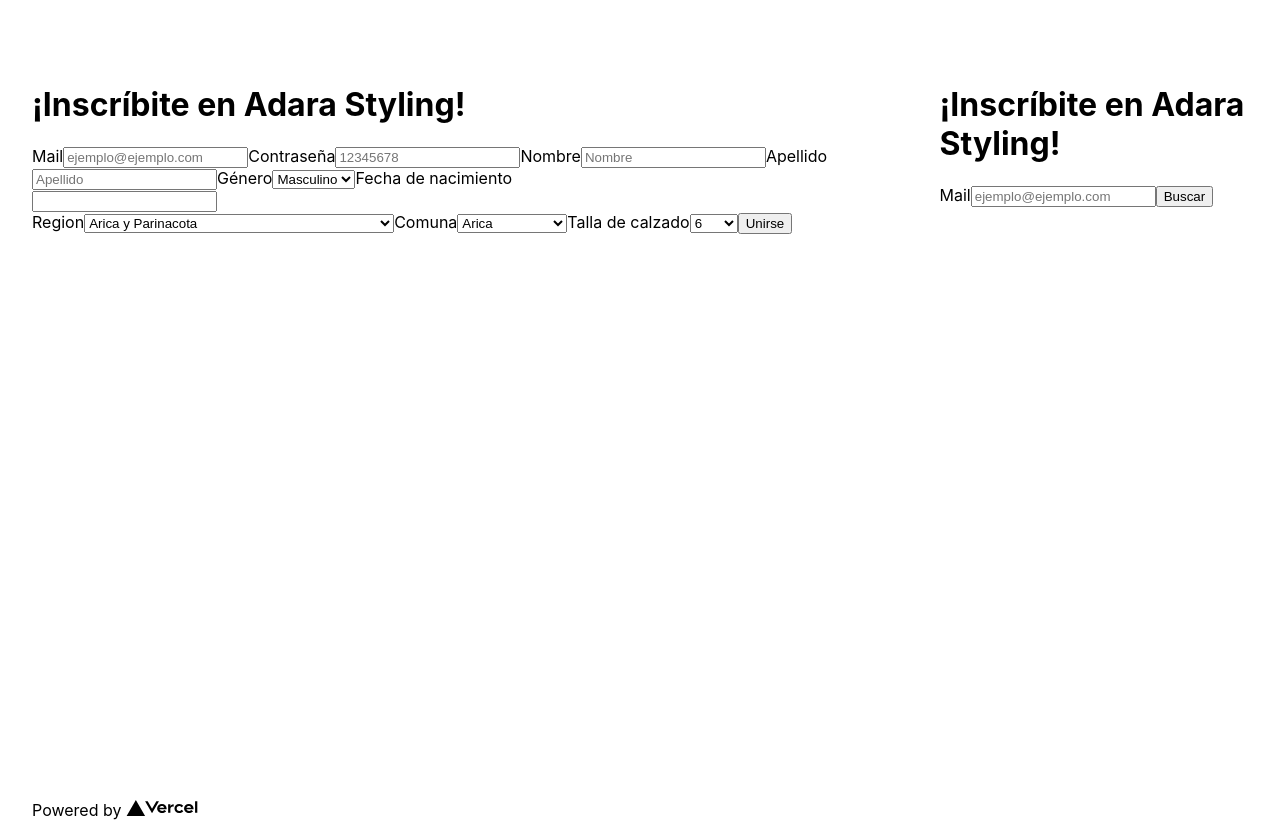
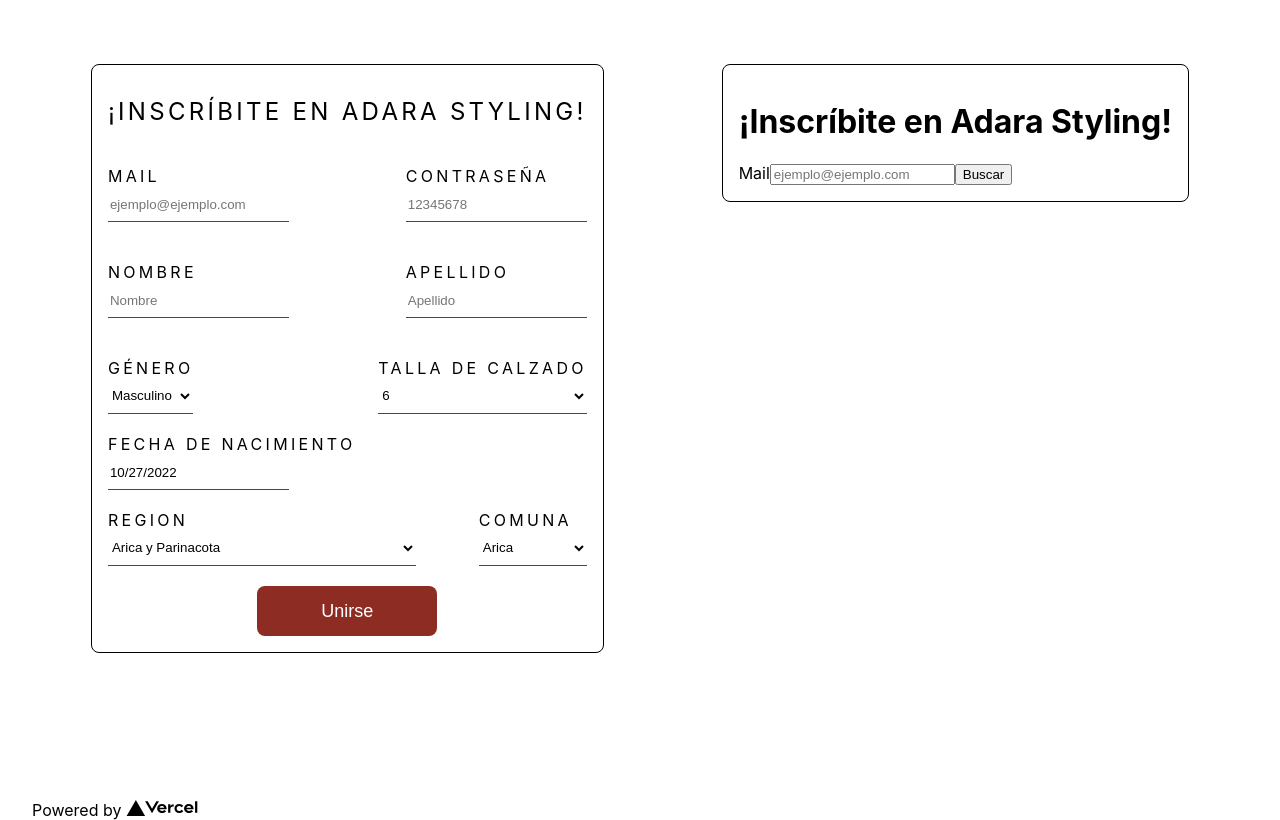
Before and after one commit to jaromero6/adara_form, a Next.js app in the folder frontend/: page / in a window 1280 px wide. Built offline with nearby package versions, Linux system fonts and the light colour scheme.

Commit message:
styles: Add styles to register form

```diff
--- a/frontend/components/RegisterForm.js
+++ b/frontend/components/RegisterForm.js
@@ -1,7 +1,8 @@
 import React, { useState } from 'react';
 
-import {isError, useMutation} from 'react-query';
+import { useMutation } from 'react-query';
 import DatePicker from "react-datepicker";
+import'react-datepicker/dist/react-datepicker.css'
 
 import regions from '../utils/regions.json';
 import {menShoeSize, womenShoeSize} from '../utils/shoeSize';
@@ -18,9 +19,9 @@
   const [firstName, setFirstName] = useState('');
   const [lastName, setLastName] = useState('');
   const [gender, setGender] = useState('M');
-  const [birthday, setBirthday] = useState('');
+  const [birthday, setBirthday] = useState(new Date());
   const [region, setRegion] = useState(allRegions[0]);
-  const [commune, setCommune] = useState(allRegions[0][0]);
+  const [commune, setCommune] = useState(regions[allRegions[0]][0]);
   const [shoeSize, setShowSize] = useState('');
 
   const [error, setError] = useState('');
@@ -108,50 +109,44 @@
 
   return (
         <div className={styles.formContainer}>
-            <h1>¡Inscríbite en Adara Styling!</h1>
-            <label>Mail</label>
-            <input type="text" value={mail} onChange={handleMail} placeholder="ejemplo@ejemplo.com" />
+            <h1 className={styles.title}>¡Inscríbite en Adara Styling!</h1>
 
-            <label>Contraseña</label>
-            <input type="password" value={password} onChange={handlePassword} placeholder="12345678" />
+            <div className={styles.row}>
+              <div className={styles.dataSection}>
+                <div className={styles.label}>Mail</div>
+                <input type="text" className={styles.inputStyle} value={mail} onChange={handleMail} placeholder="ejemplo@ejemplo.com" />
+              </div>
+              <div className={styles.dataSection}>
+                <div className={styles.label}>Contraseña</div>
+                <input type="password" className={styles.inputStyle} value={password} onChange={handlePassword} placeholder="12345678" />
+              </div>
+            </div>
 
 
-            <label>Nombre</label>
-            <input type="text" value={firstName} onChange={handleFirstName} placeholder="Nombre" />
+            <div className={styles.row}>
+              <div className={styles.dataSection}>
+                <div className={styles.label}>Nombre</div>
+                <input type="text" className={styles.inputStyle} value={firstName} onChange={handleFirstName} placeholder="Nombre" />
+              </div>
 
-            <label>Apellido</label>
-            <input type="text" value={lastName} onChange={handleLastName} placeholder="Apellido" />
+              <div className={styles.dataSection}>
+                <div className={styles.label}>Apellido</div>
+                <input type="text" className={styles.inputStyle} value={lastName} onChange={handleLastName} placeholder="Apellido" />
+              </div>
+            </div>
 
-            <label>Género</label>
-            <select value={gender} onChange={handleGender}>
+            <div className={styles.row}>
+              <div className={styles.dataSection}>
+                <div className={styles.label}>Género</div>
+                <select className={styles.inputStyle} value={gender} onChange={handleGender}>
                     <option key={"g1"} value="M">Masculino</option>
                     <option key={"g2"} value="F">Femenino</option>
                 </select>
+              </div>
 
-            <label>Fecha de nacimiento</label>
-            <DatePicker selected={birthday} onChange=
-              {(date) => setBirthday(date)} />
-            <label>Region</label>
-            <select value={region} onChange={handleRegion}>
-                {
-                    Object.keys(regions).map((reg, id) => {
-                        return <option key={"r" + id} value={reg}>{reg}</option>
-                    })
-                }
-
-            </select>
-            <label>Comuna</label>
-           <select value={commune} onChange={handleCommune}>
-                {
-                    regions[region].map((com, id) => {
-                        return <option key={"c"+ id} value={com}>{com}</option>
-                    })
-                }
-
-           </select>
-
-            <label>Talla de calzado</label>
-            <select value={shoeSize} onChange={handleShoeSize}>
+              <div className={styles.dataSection}>
+                <div className={styles.label}>Talla de calzado</div>
+                <select className={styles.inputStyle} value={shoeSize} onChange={handleShoeSize}>
                     {
                         gender === 'M' ? Object.keys(menShoeSize).map((size, id) => {
                             return <option key={"s" + id} value={menShoeSize[size]}>{size} </option>
@@ -160,9 +155,44 @@
                         })
                     }
                 </select>
+              </div>
+            </div>
+
+            <div className={styles.label}>Fecha de nacimiento</div>
+            <DatePicker className={styles.inputStyle} selected={birthday} onChange=
+              {(date) => setBirthday(date)} />
+
+            <div className={styles.row}>
+              <div className={styles.dataSection}>
+                <div className={styles.label}>Region</div>
+                <select className={styles.inputStyle} value={region} onChange={handleRegion}>
+                    {
+                        Object.keys(regions).map((reg, id) => {
+                            return <option key={"r" + id} value={reg}>{reg}</option>
+                        })
+                    }
+
+                </select>
+              </div>
+              <div className={styles.dataSection}>
+                <div className={styles.label}>Comuna</div>
+                  <select className={styles.inputStyle} value={commune} onChange={handleCommune}>
+                    {
+                        regions[region].map((com, id) => {
+                            return <option key={"c"+ id} value={com}>{com}</option>
+                        })
+                    }
+
+                  </select>
+                </div>
+            </div>
+
+            <div className={styles.endSection}>
               {!!error && <div>{error}</div>}
-            {(!isLoading)? <button onClick={submit}>Unirse</button> : <div>Cargando ...</div>}
+              {(!isLoading)? <button className={styles.submitButton} onClick={submit}>Unirse</button> : <div>Cargando ...</div>}
               {isSuccess && <div>Usuario agregado correctamente</div>}
+
+            </div>
           </div>
 
   )
--- a/frontend/styles/FormContainer.module.css
+++ b/frontend/styles/FormContainer.module.css
@@ -0,0 +1,61 @@
+.formContainer {
+    background: #fff;
+    border-radius: 8px;
+    border: 1px solid black;
+    padding: 16px;
+}
+
+.title {
+    font-size: 24px;
+    font-weight: 400 !important;
+    text-transform: uppercase;
+    letter-spacing: 3.3px;
+    margin-bottom: 20px;
+}
+
+.row {
+    display: flex;
+    flex-direction: row;
+    justify-content: space-between;
+}
+.dataSection {
+    display: flex;
+    flex-direction: column;
+    margin-bottom: 20px;
+    margin-top: 20px;
+}
+
+.label {
+    font-size: 16px;
+    font-weight: 400 !important;
+    text-transform: uppercase;
+    letter-spacing: 3.3px;
+}
+
+.inputStyle {
+    background-color: white;
+    color: black;
+    height: 36px;
+    border: 0px;
+    border-bottom: 1px solid #8c2c23;
+    padding-bottom: 0px;
+}
+
+
+
+.endSection {
+    display: flex;
+    flex-direction: column;
+    align-items: center;
+    justify-content: space-around;
+}
+
+.submitButton {
+    background-color: #8c2c23;
+    color: #fff;
+    width: 180px;
+    height: 50px;
+    font-size: 18px;
+    border: 0px;
+    border-radius: 8px;
+}
--- a/frontend/styles/globals.css
+++ b/frontend/styles/globals.css
@@ -21,6 +21,7 @@
   }
   body {
     color: black;
-    background: white
+    background: white;
+    font-family: "Roboto",sans-serif;
   }
 }
```
Lines whose indentation alone changed are shown as unchanged.
